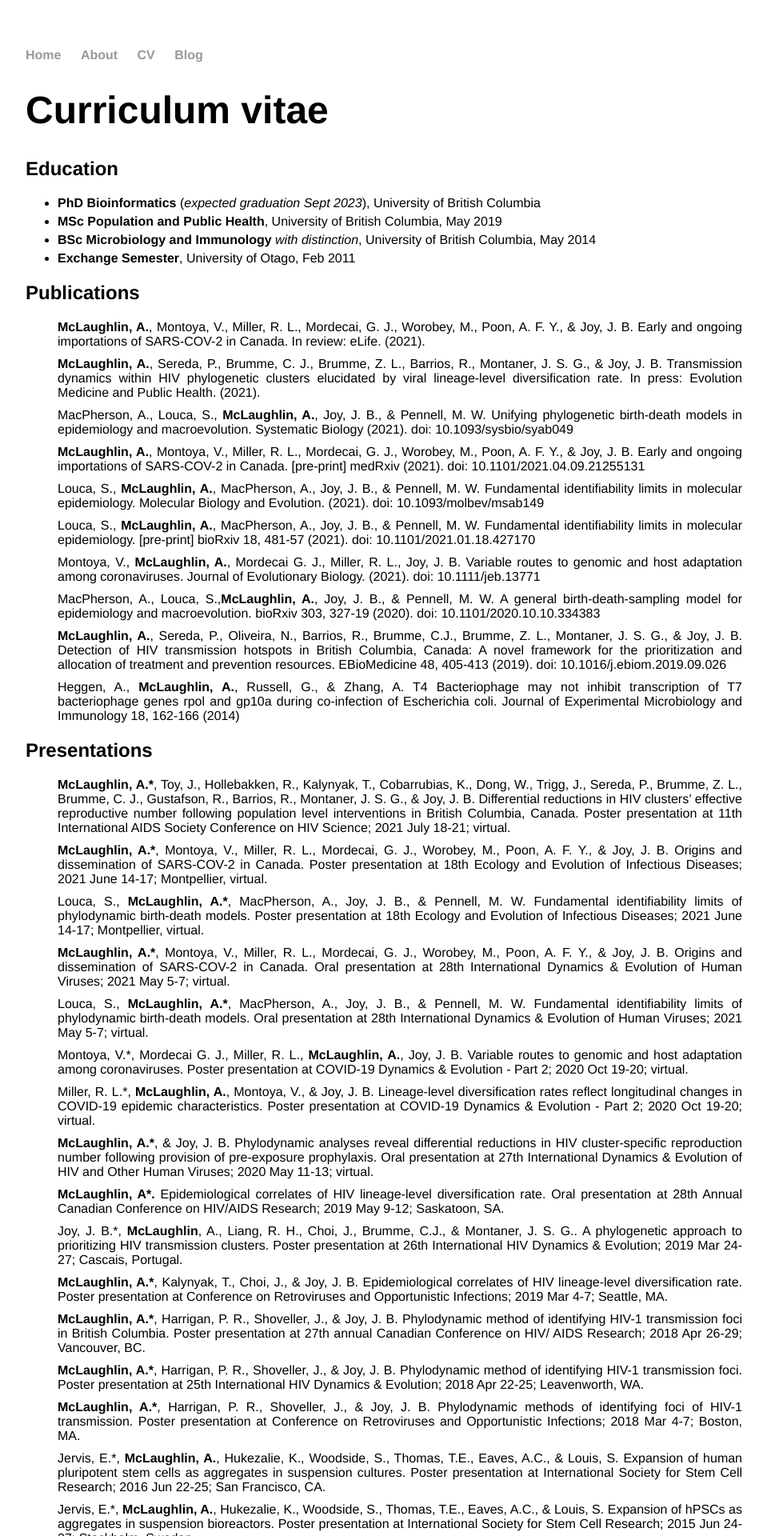
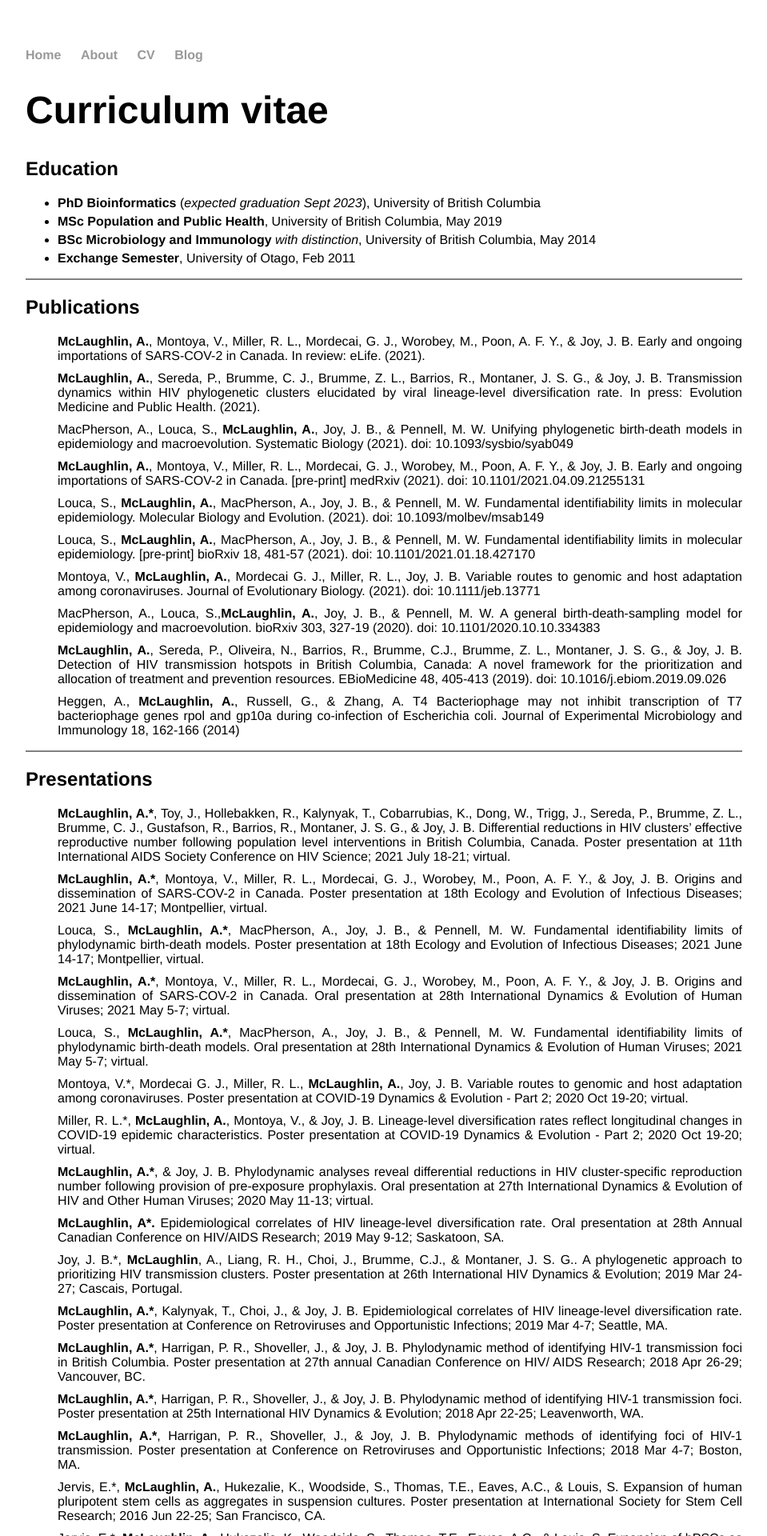
Before and after one commit to AngMcL/angmcl.github.io, a Jekyll site: the page built from cv/index.html, in a window 1280 px wide. Shown: the top 1920 px of the page at 80% size, without its empty margins (160-1119 px from the left). Built offline with Jekyll 4.4.1, drawn with Linux system fonts in a browser that asks for light colours.

Commit message:
Update index.html

```diff
--- a/cv/index.html
+++ b/cv/index.html
@@ -14,6 +14,7 @@
     <li style="margin-bottom: 5px"><b>Exchange Semester</b>, University of Otago, Feb 2011</li>
   </ul>
 
+  <hr style="height:2px;border-width:0;color:gray;background-color:gray">
   <h2>Publications</h2>
   <ul style="list-style-type:none">
     <li style="margin-bottom: 10px"><b>McLaughlin, A.</b>, Montoya, V., Miller, R. L., Mordecai, G. J., Worobey, M., Poon, A. F. Y., & Joy, J. B. Early and ongoing importations of SARS-COV-2 in Canada. In review: eLife. (2021).</li>
@@ -28,6 +29,7 @@
     <li style="margin-bottom: 10px">Heggen, A., <b>McLaughlin, A.</b>, Russell, G., & Zhang, A. T4 Bacteriophage may not inhibit transcription of T7 bacteriophage genes rpol and gp10a during co-infection of Escherichia coli. Journal of Experimental Microbiology and Immunology 18, 162-166 (2014)</li>
   </ul>
 
+  <hr style="height:2px;border-width:0;color:gray;background-color:gray">
   <h2>Presentations</h2>
   <ul style="list-style-type:none">
     <li style="margin-bottom: 10px"><b>McLaughlin, A.*</b>, Toy, J., Hollebakken, R., Kalynyak, T., Cobarrubias, K., Dong, W., Trigg, J., Sereda, P., Brumme, Z. L., Brumme, C. J., Gustafson, R., Barrios, R., Montaner, J. S. G., & Joy, J. B. Differential reductions in HIV clusters’ effective reproductive number following population level interventions in British Columbia, Canada. Poster presentation at 11th International AIDS Society Conference on HIV Science; 2021 July 18-21; virtual.</li>
@@ -46,8 +48,9 @@
     <li style="margin-bottom: 10px"><b>McLaughlin, A.*</b>, Harrigan, P. R., Shoveller, J., & Joy, J. B. Phylodynamic methods of identifying foci of HIV-1 transmission. Poster presentation at Conference on Retroviruses and Opportunistic Infections; 2018 Mar 4-7; Boston, MA.</li>
     <li style="margin-bottom: 10px">Jervis, E.*, <b>McLaughlin, A.</b>, Hukezalie, K., Woodside, S., Thomas, T.E., Eaves, A.C., & Louis, S. Expansion of human pluripotent stem cells as aggregates in suspension cultures. Poster presentation at International Society for Stem Cell Research; 2016 Jun 22-25; San Francisco, CA.</li>
     <li style="margin-bottom: 10px">Jervis, E.*, <b>McLaughlin, A.</b>, Hukezalie, K., Woodside, S., Thomas, T.E., Eaves, A.C., & Louis, S. Expansion of hPSCs as aggregates in suspension bioreactors. Poster presentation at International Society for Stem Cell Research; 2015 Jun 24-27; Stockholm, Sweden.</li>
- </ul>
+   </ul>
 
+  <hr style="height:2px;border-width:0;color:gray;background-color:gray">
   <h2>Funding</h2>
   <ul style="list-style-type:none">
     <li style="margin-bottom: 10px">Scholarship, 11th IAS Conference on HIV Science, July 2021</li>
@@ -67,8 +70,10 @@
     <li style="margin-bottom: 10px">UBC President's Entrance Scholarship, University of British Columbia, Sep 2008</li>
   </ul>
 
+  <hr style="height:2px;border-width:0;color:gray;background-color:gray">
   <h2>Work Experience</h2>
 
+  <hr style="height:2px;border-width:0;color:gray;background-color:gray">
   <h2>Volunteer Experience</h2>
 
 </div><!--/.blurb ->
```
